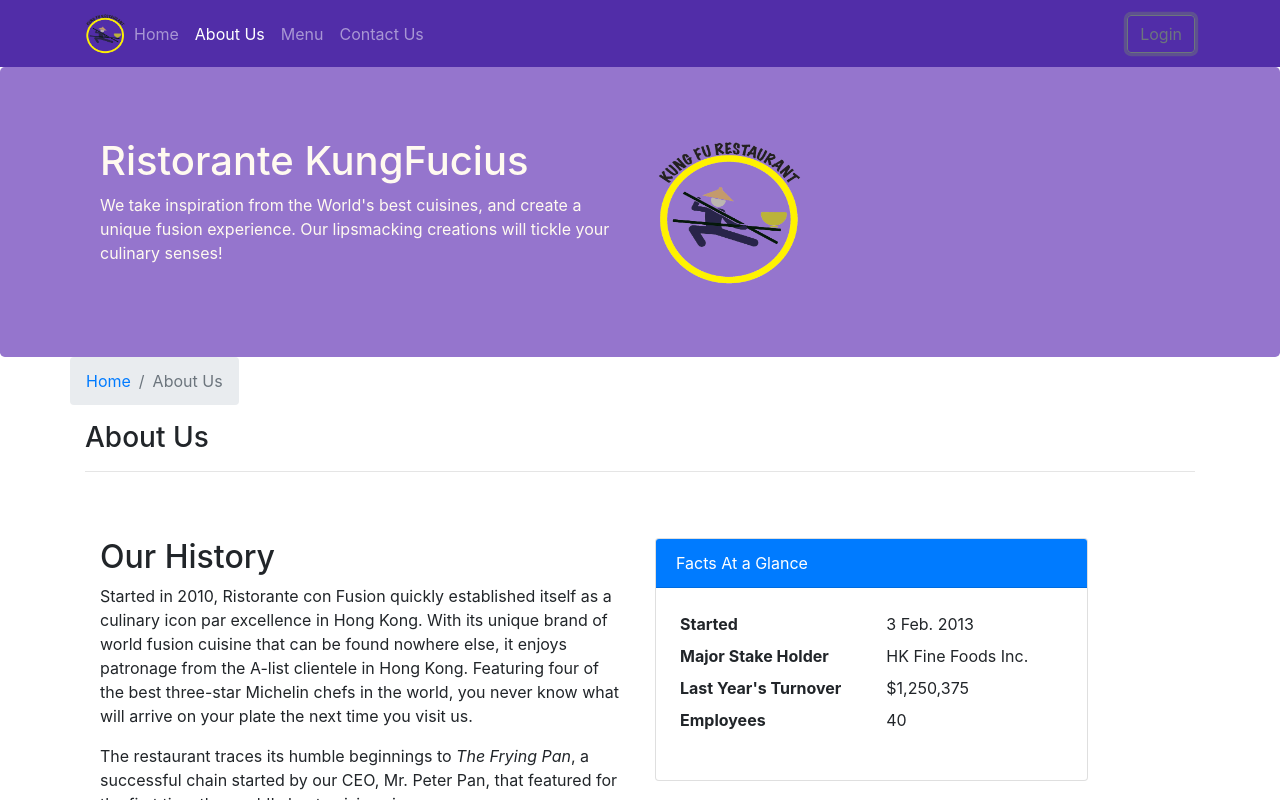
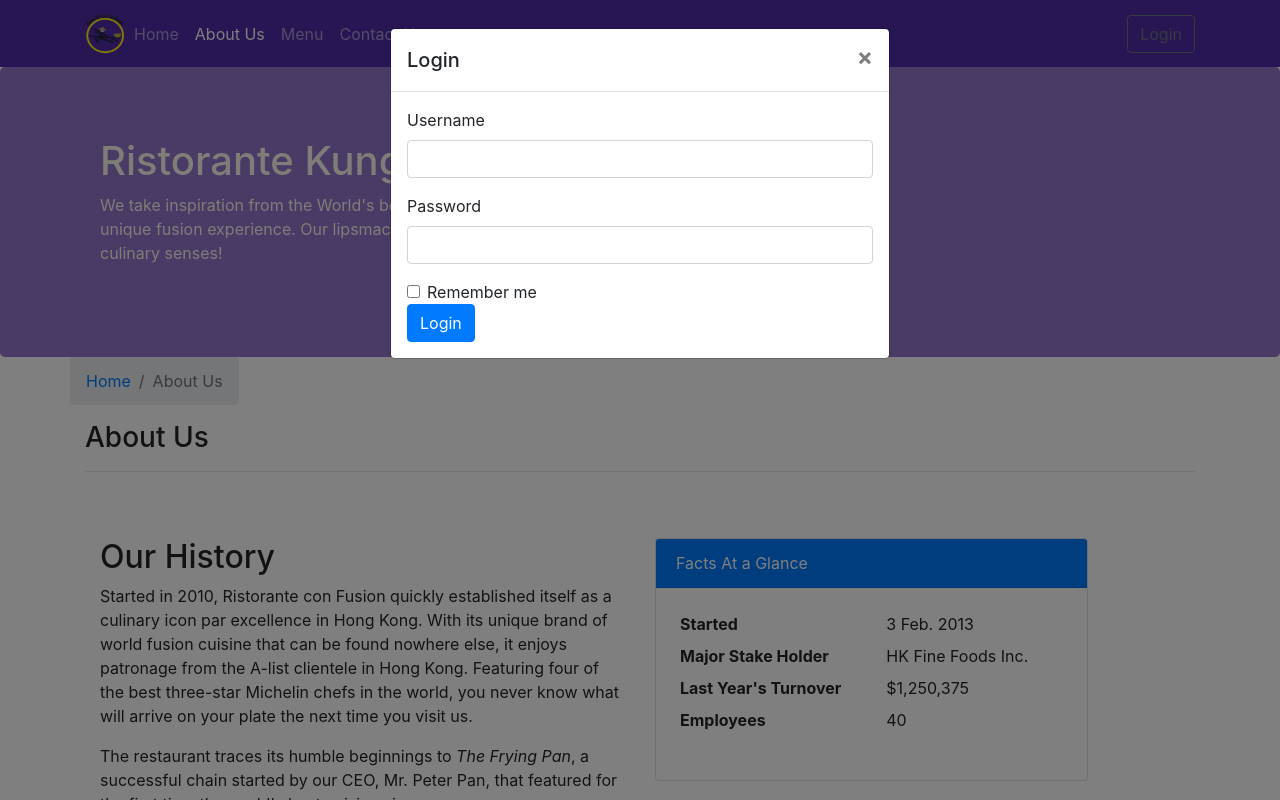
Before and after one commit to isidoreduc/KungFucius-react, a React (Create React App) app: page /about in a window 1280 px wide. Both pictures are taken after a click on the button "Login". Shown: the top 800 px of the page. Built offline with nearby package versions, Linux system fonts and the light colour scheme.

Commit message:
uncontrolled forms - login

```diff
--- a/src/components/ContactComponent.js
+++ b/src/components/ContactComponent.js
@@ -26,6 +26,7 @@
         this.handleSubmit = this.handleSubmit.bind(this);
         this.handleInputChange = this.handleInputChange.bind(this);
         this.handleBlur = this.handleBlur.bind(this);
+        this.toggleModal = this.toggleModal.bind(this);
     }
 
     handleSubmit = (event) => {
--- a/src/components/HeaderComponent.js
+++ b/src/components/HeaderComponent.js
@@ -1,5 +1,6 @@
 import React, { Component } from 'react';
-import { Nav, Navbar, NavbarBrand, NavbarToggler, Collapse, NavItem, Jumbotron, Button, Modal, ModalBody, ModalHeader } from 'reactstrap';
+import { Nav, Navbar, NavbarBrand, NavbarToggler, Collapse, NavItem,
+    Jumbotron, Button, Modal, ModalBody, ModalHeader, Form, FormGroup, Label, Input } from 'reactstrap';
 import { NavLink } from 'react-router-dom';
 
 class Header extends Component {
@@ -11,6 +12,10 @@
             isNavOpen: false,
             isModalOpen: false
         };
+
+        this.toggleNav = this.toggleNav.bind(this);
+        this.toggleModal = this.toggleModal.bind(this);
+        this.handleLogin = this.handleLogin.bind(this);
     }
 
     toggleNav() {
@@ -23,6 +28,14 @@
         this.setState({
             isModalOpen: !this.state.isModalOpen
         });
+    }
+
+    handleLogin(event) {
+        this.toggleModal();
+        alert("Username: " + this.username.value + " Password: " + this.password.value
+            + " Remember: " + this.remember.checked);
+        event.preventDefault();
+
     }
 
     render() {
@@ -47,9 +60,9 @@
                                     <NavLink className="nav-link" to='/contact'> Contact Us</NavLink>
                                 </NavItem>
                             </Nav>
-                            <Nav className='ml-auto' navbar>
+                            <Nav className="ml-auto" navbar>
                                 <NavItem>
-                                    <Button outline onClick={this.state.isModalOpen}>Login</Button>
+                                    <Button outline onClick={this.toggleModal}> Login</Button>
                                 </NavItem>
                             </Nav>
                         </Collapse>
@@ -70,7 +83,28 @@
                 </Jumbotron>
                 <Modal isOpen={this.state.isModalOpen} toggle={this.toggleModal}>
                     <ModalHeader toggle={this.toggleModal}>Login</ModalHeader>
-                    <ModalBody></ModalBody>
+                    <ModalBody>
+                    <Form onSubmit={this.handleLogin}>
+                            <FormGroup>
+                                <Label htmlFor="username">Username</Label>
+                                <Input type="text" id="username" name="username"
+                                    innerRef={(input) => this.username = input} />
+                            </FormGroup>
+                            <FormGroup>
+                                <Label htmlFor="password">Password</Label>
+                                <Input type="password" id="password" name="password"
+                                    innerRef={(input) => this.password = input}  />
+                            </FormGroup>
+                            <FormGroup check>
+                                <Label check>
+                                    <Input type="checkbox" name="remember"
+                                    innerRef={(input) => this.remember = input}  />
+                                    Remember me
+                                </Label>
+                            </FormGroup>
+                            <Button type="submit" value="submit" color="primary">Login</Button>
+                        </Form>
+                    </ModalBody>
                 </Modal>
             </div>
         );
```
